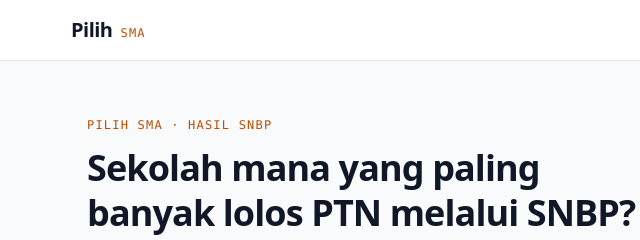
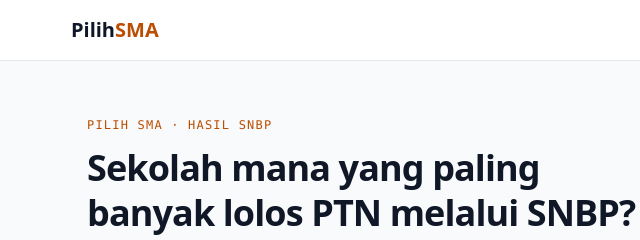
Before and after one commit to ryanalvita/pilih-sma, an Astro site: page / in a window 1280 px wide. Shown: the top 240 px of the page, 57-697 px from the left. Built offline with nearby package versions, Linux system fonts and the light colour scheme; Astro itself is replaced by a stand-in of ours.

Commit message:
feat: enhance title

```diff
--- a/src/components/Header.astro
+++ b/src/components/Header.astro
@@ -16,10 +16,9 @@ import { SITE } from "../config/site.mjs";
       class="flex items-baseline gap-2 hover:opacity-80 transition-opacity"
       aria-label="PilihSMA - Beranda"
     >
-      <span class="text-xl font-bold text-gray-900 tracking-tight">Pilih</span>
-      <span class="text-xs font-mono uppercase tracking-widest text-amber-700"
-        >SMA</span
-      >
+      <span class="text-xl font-bold text-gray-900">
+        Pilih<span class="text-amber-700">SMA</span>
+      </span>
     </a>
 
     <!-- Mobile menu button -->
```
